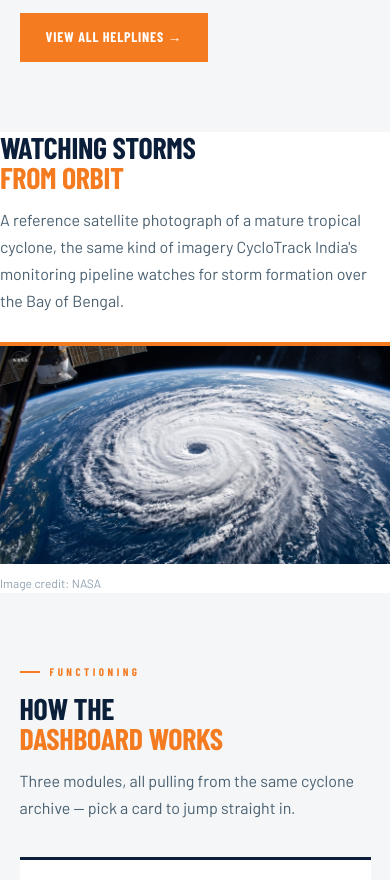
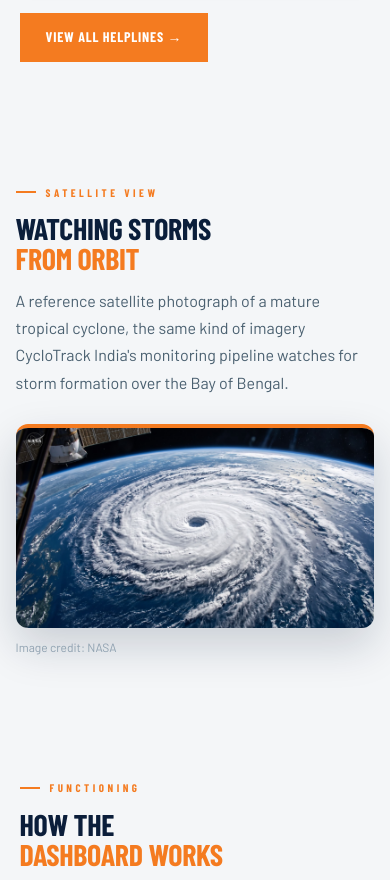
Before and after one commit to yuv9799/CycloTrack-India, a plain HTML site: page frontend/index.html in a window 390 px wide. Shown: the part 2800-3680 px from the top of the page. Drawn offline with nearby package versions, Linux system fonts and the light colour scheme; a web font is replaced by a local one.

Commit message:
Contain 'Watching Storms From Orbit' section into a centered max-width container
- Wrap the section in the restored modules-bg/orbit-section wrapper and keep
  the Satellite View tag, heading, description, NASA image, and credit.
- Center heading, description, and image in a shared .orbit-container
  (max-width 1440px, margin auto) inside the 5% padded section so the image
  no longer runs edge-to-edge.
- Give the image container rounded corners (14px), a subtle shadow, and a
  restrained hero height (width:100%; height:auto; object-fit:cover).
- Keep the orange divider aligned with the centered content.
- Add responsive rules: narrower container on tablets, reduced margins and
  softer radius on mobile.

```diff
--- a/frontend/index.html
+++ b/frontend/index.html
@@ -196,6 +196,39 @@
             color: #4A6070;
             max-width: 620px;
             line-height: 1.7;
+        }
+
+        /* ORBIT / SATELLITE HERO — centered, contained, not full-bleed */
+        .orbit-section {
+            padding: 70px 5%;
+        }
+        .orbit-container {
+            max-width: 1440px;
+        }
+        .orbit-media {
+            margin-top: 28px;
+            border-top: 4px solid var(--orange);
+            border-radius: 14px;
+            overflow: hidden;
+            box-shadow: 0 18px 44px rgba(11, 30, 58, .18);
+        }
+        .orbit-media img {
+            display: block;
+            width: 100%;
+            height: auto;
+            object-fit: cover;
+        }
+        .orbit-credit {
+            font-size: 12px;
+            color: #8FA1B0;
+            margin-top: 10px;
+        }
+        @media (max-width: 1024px) {
+            .orbit-container { max-width: 940px; }
+        }
+        @media (max-width: 640px) {
+            .orbit-section { padding: 52px 4%; }
+            .orbit-media { border-radius: 12px; }
         }
 
         .hero {
@@ -925,15 +958,18 @@
             <a href="helplines.html" class="btn-solid" style="margin-top:26px;display:inline-block;">View All Helplines →</a>
         </div>
     </section>
+
+    <section class="modules-bg orbit-section">
+        <div class="section-inner orbit-container">
+            <span class="section-tag">Satellite View</span>
             <h2 class="section-h2">Watching Storms<br><em>From Orbit</em></h2>
             <p class="section-lead">A reference satellite photograph of a mature tropical cyclone, the same kind of
                 imagery CycloTrack India's monitoring pipeline watches for storm formation over the Bay of Bengal.</p>
-            <div style="margin-top:28px; border-top:4px solid var(--orange); overflow:hidden;">
+            <div class="orbit-media">
                 <img src="assets/pic4.jpeg"
-                    alt="NASA satellite image of a tropical cyclone viewed from the International Space Station"
-                    style="width:100%; display:block;">
+                    alt="NASA satellite image of a tropical cyclone viewed from the International Space Station">
             </div>
-            <p style="font-size:12px; color:#8FA1B0; margin-top:10px;">Image credit: NASA</p>
+            <p class="orbit-credit">Image credit: NASA</p>
         </div>
     </section>
 
```
